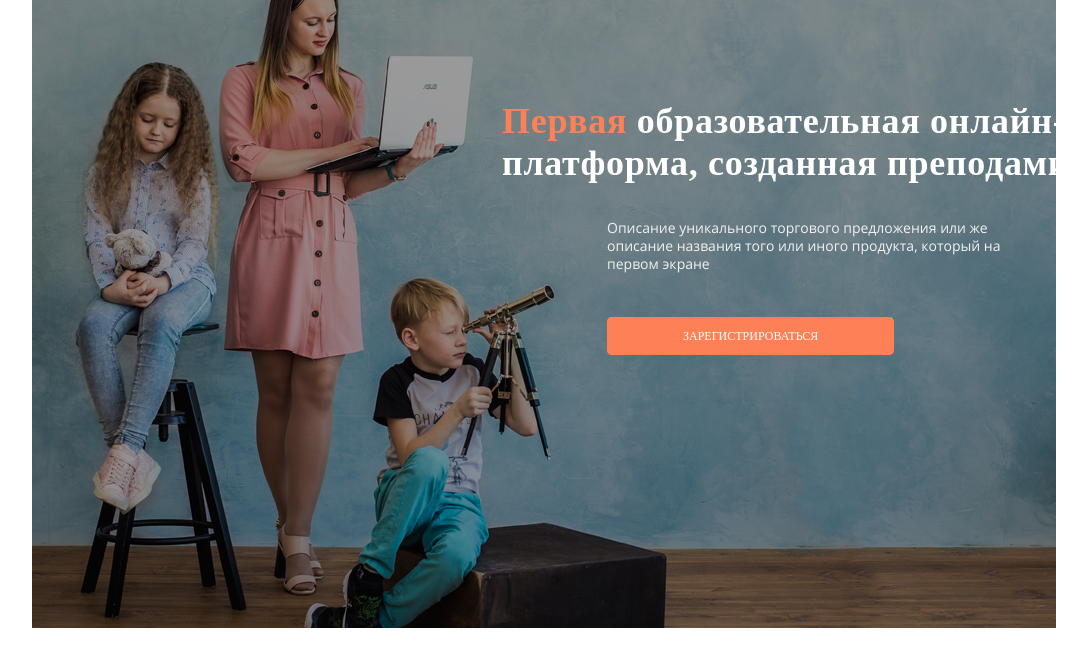
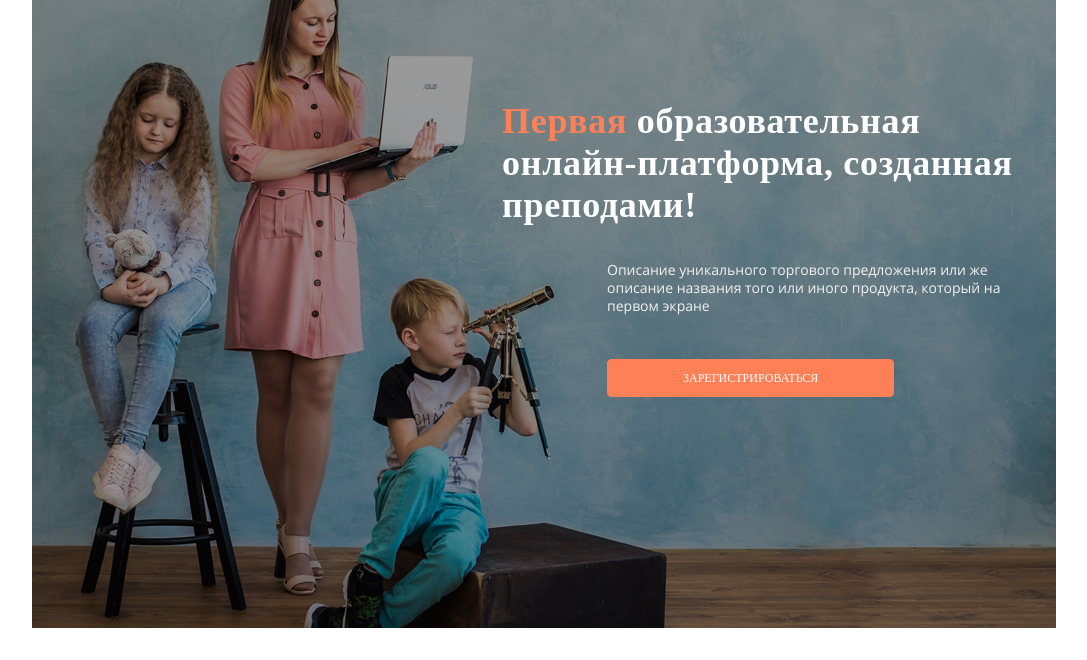
Before and after one commit to doroshenko29/map-case-site, a plain HTML site: page index.html in a window 1280 px wide. Shown: the part 140-800 px from the top of the page, without its empty margins (96-1183 px from the left). Drawn offline with Linux system fonts and the light colour scheme; a web font is replaced by a local one.

Commit message:
last commit

```diff
--- a/style.css
+++ b/style.css
@@ -68,27 +68,24 @@ font-style: normal;
 
 
 body {
-
   margin: 0;
   padding: 0;
   font-family: "Montserrat",serif;
   font-size: 16px;
   line-height: 24px;
   color: #ffffff;
-
-
 }
 
 .container {
-  width: 1024px;
+  width:100%;
+  max-width: 1024px;
   height:718px;
   margin: auto auto;
-
   padding:0 0 ;
-
 }
 
 header .container {
+	width:100%;
 	position:relative;
   padding-top: 10px;
   padding-bottom:40px;
@@ -96,7 +93,6 @@ header .container {
   background-position: 0px 0px;
   background-repeat: no-repeat;
   background-size: cover;
-
 }
 .header-top{
     padding-left:36px;
@@ -206,10 +202,10 @@ padding-left:12px;
 	letter-spacing: 1px;
 }
 .promo{
-position: relative;
+
 	margin-left:470px;
 	margin-top:115px;
-width:632px;
+
 }
 .promo-title{
 	font-family: "Montserrat-extra";
@@ -224,7 +220,7 @@ width:632px;
 .promo p{
 
 	font-family:"OpenSans";
-	margin-right: 100px;
+	margin-right: 50px;
 	color:#f1f1f1;
 	font-size: 14px;
 	margin-top:35px;
```
Also changed, not shown: index.html (+2 -2 lines). Lines whose indentation alone changed are shown as unchanged.
